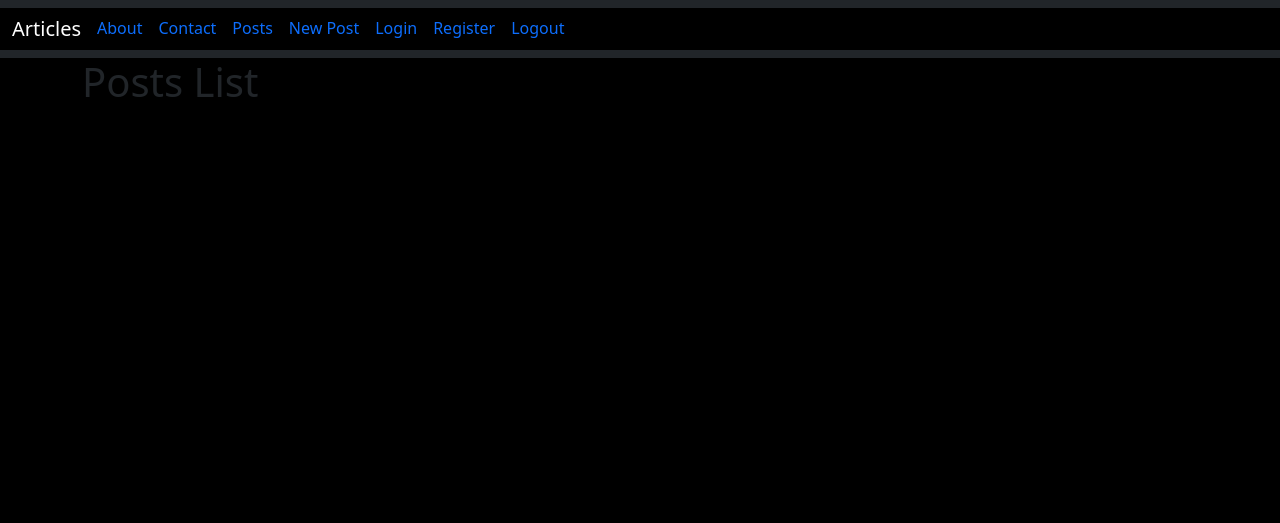
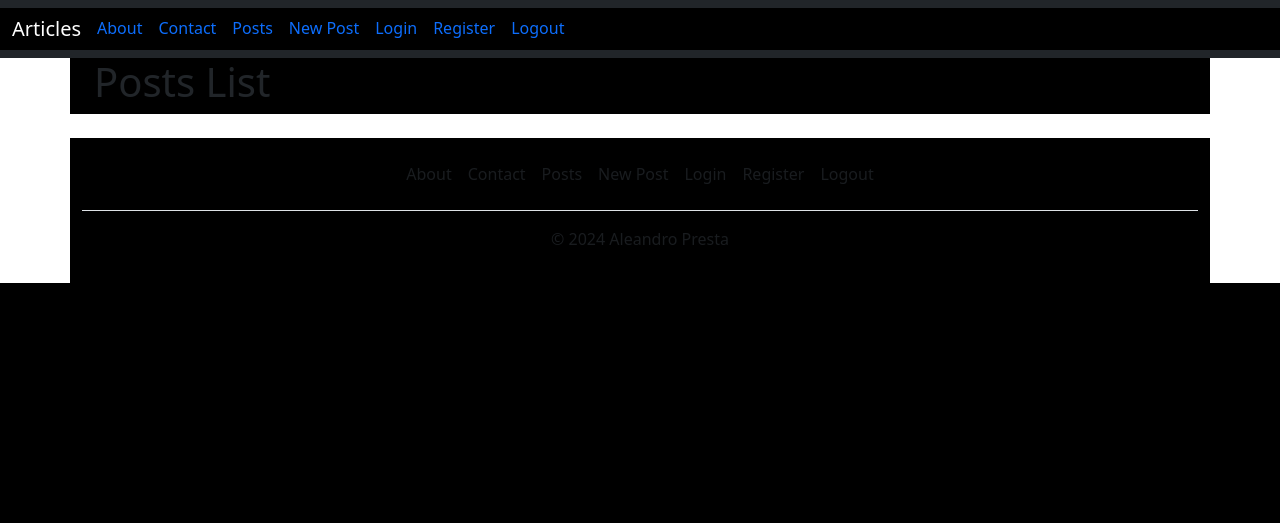
Before and after one commit to AleandroPresta/articles-webapp, a Django app: page /posts/ in a window 1280 px wide. Shown: the top 523 px of the page. Run offline with Django 4.2, Linux system fonts and the light colour scheme; data that the repository does not hold is empty; some libraries are stand-ins or nearby versions.

Commit message:
Fixed footer overlapping articles

```diff
--- a/app/templates/layout.html
+++ b/app/templates/layout.html
@@ -50,8 +50,10 @@
                 </div>
             </div>
         </nav>
-        <main>{% block content %} {% endblock %}</main>
-        <div class="container fixed-bottom">
+        <div class="container">
+            {% block content %} {% endblock %}
+        </div>
+        <div class="container sticky-bottom">
             <footer class="py-3 my-4 bd-footer ">
                 <ul class="nav justify-content-center border-bottom pb-3 mb-3">
                     <li class="nav-item">
```
Also changed, not shown: app/posts/templates/posts/post_page.html (+5 -2 lines).
